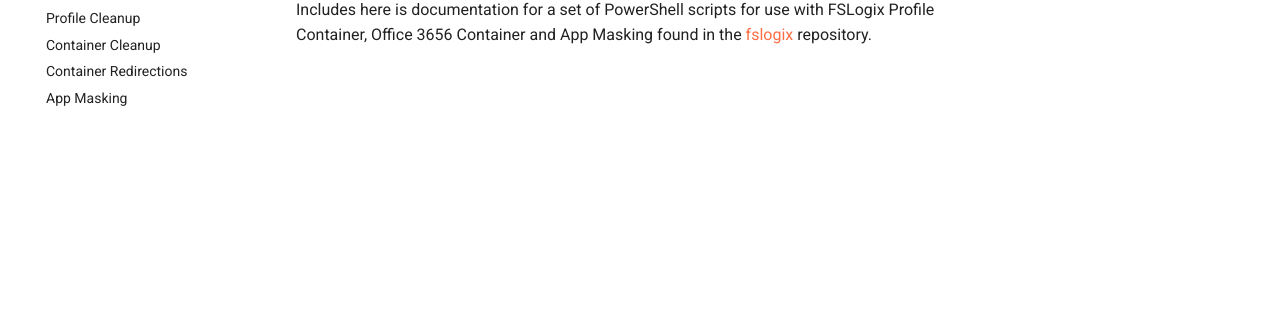
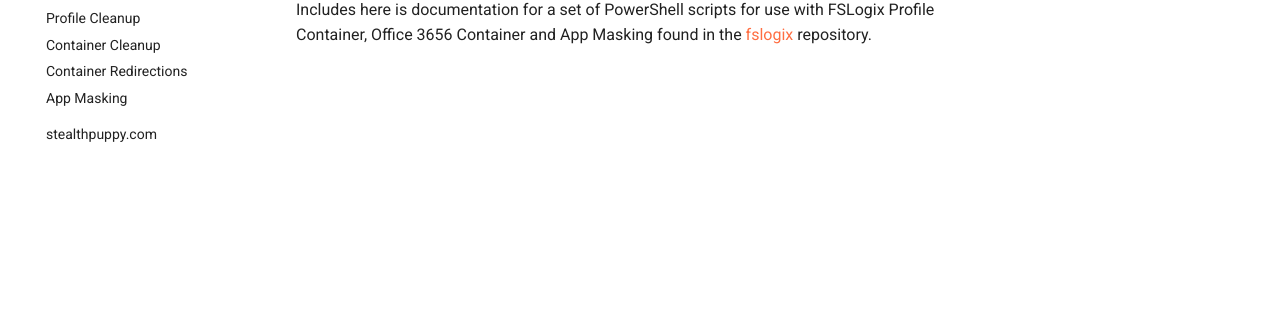
Before and after one commit to aaronparker/fslogix, an MkDocs documentation site: the page built from docs/index.md, in a window 1280 px wide. Shown: the part 183-501 px from the top of the page. Built offline with MkDocs 1.6.1 and Material for MkDocs 9.7.7, drawn with Linux system fonts in a browser that asks for light colours; comment, search, counter and statistics services are not loaded.

Commit message:
Update mkdocs.yml

```diff
--- a/mkdocs.yml
+++ b/mkdocs.yml
@@ -109,6 +109,7 @@ nav:
     - Container Cleanup: containercleanup.md
     - Container Redirections: redirectionsxml.md
     - App Masking: applicationkeys.md
+  - stealthpuppy.com: https://stealthpuppy.com/
 
 # Customization
 extra:
```
